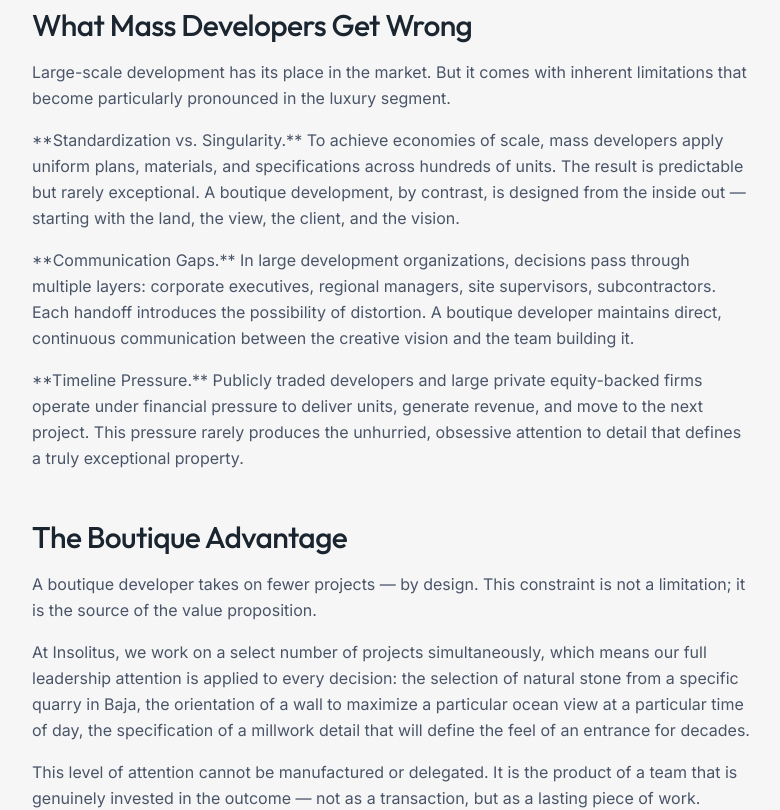
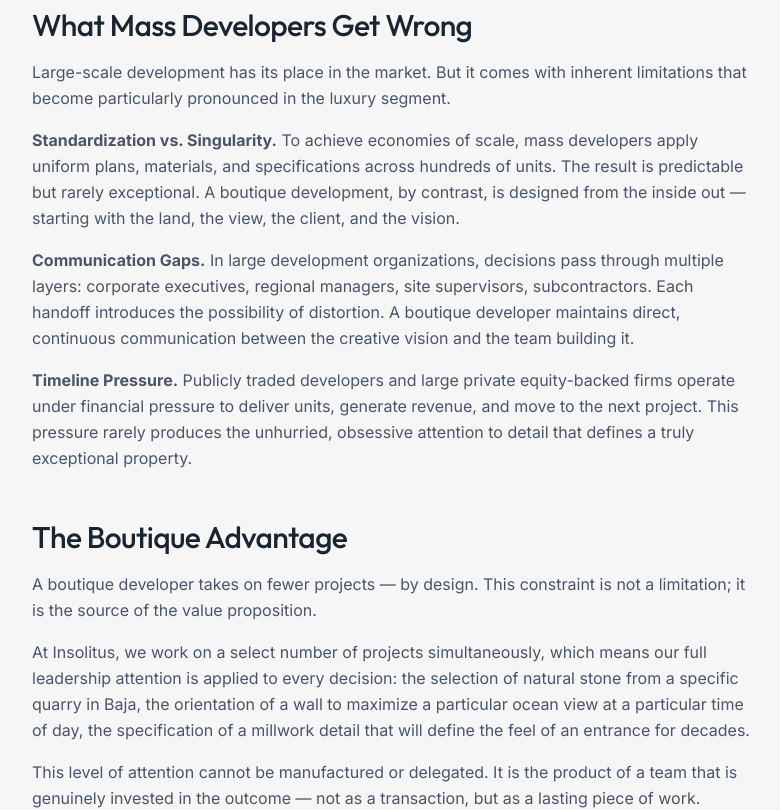
Before and after one commit to guillermomeana-coder/insolitus-development, a Next.js app: page /en/blog/boutique-development-vs-mass-development in a window 1280 px wide. Shown: the part 840-1650 px from the top of the page, without its empty margins (248-1028 px from the left). Built offline with nearby package versions, Linux system fonts and the light colour scheme; no server answers.

Commit message:
fix: render inline bold in blog posts, remove raw asterisks

```diff
--- a/src/app/[locale]/blog/[slug]/page.tsx
+++ b/src/app/[locale]/blog/[slug]/page.tsx
@@ -42,6 +42,16 @@ export async function generateMetadata({ params }: PageProps): Promise<Metadata>
   };
 }
 
+function parseInline(text: string): ReactNode[] {
+  const parts = text.split(/(\*\*[^*]+\*\*)/g);
+  return parts.map((part, i) => {
+    if (part.startsWith('**') && part.endsWith('**')) {
+      return <strong key={i}>{part.slice(2, -2)}</strong>;
+    }
+    return part;
+  });
+}
+
 function renderContent(content: string): ReactNode[] {
   const lines = content.split('\n');
   const elements: ReactNode[] = [];
@@ -54,18 +64,12 @@ function renderContent(content: string): ReactNode[] {
           {line.replace('## ', '')}
         </h2>
       );
-    } else if (line.startsWith('**') && line.endsWith('**')) {
-      elements.push(
-        <p key={key++} className="font-semibold text-[#1A2530] mt-6 mb-2">
-          {line.replace(/\*\*/g, '')}
-        </p>
-      );
     } else if (line.trim() === '') {
       elements.push(<div key={key++} className="mb-2" />);
     } else {
       elements.push(
         <p key={key++} className="text-[#4A5568] leading-relaxed mb-4">
-          {line}
+          {parseInline(line)}
         </p>
       );
     }
```
